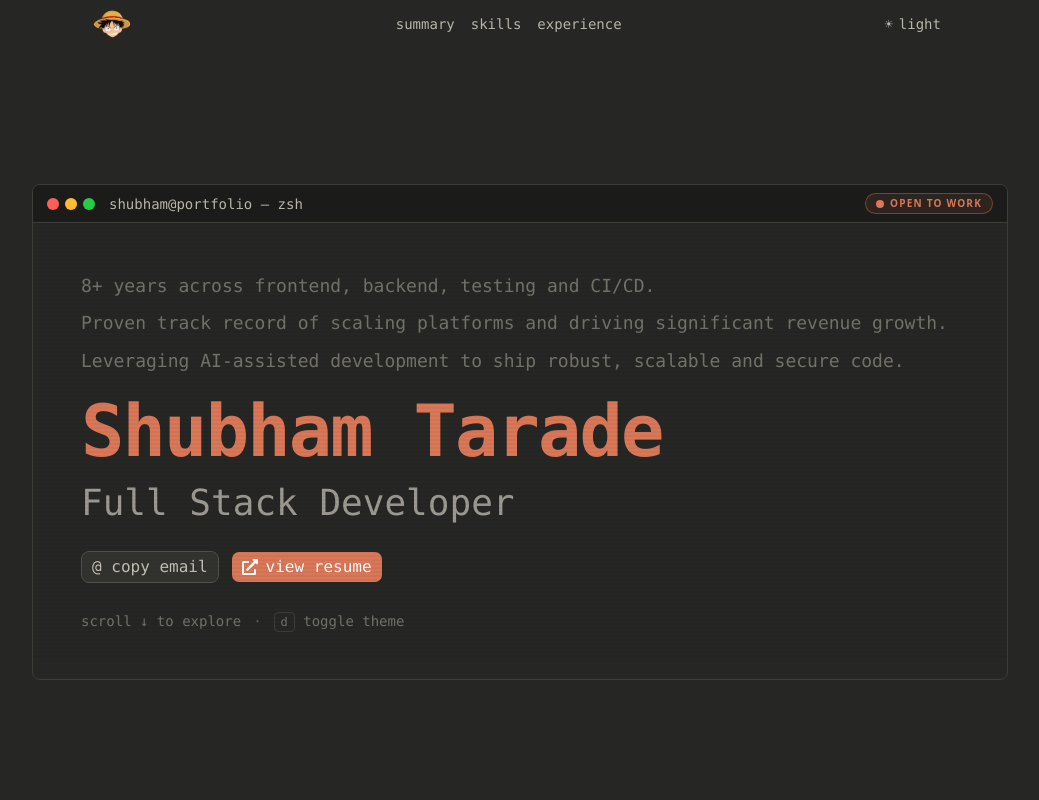
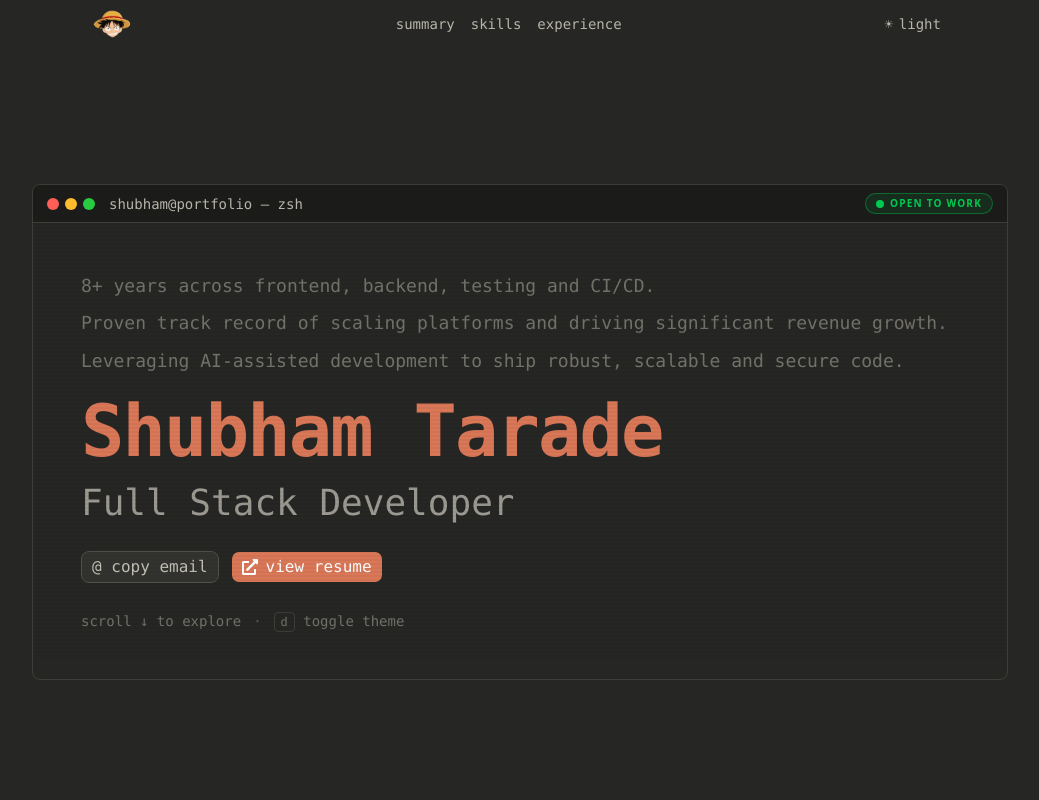
Before and after one commit to coder-shanks/shubham-tarade, a React (Vite) app: page / in a window 1280 px wide. Shown: the top 800 px of the page, without its empty margins (120-1159 px from the left). Built offline with nearby package versions, Linux system fonts and the light colour scheme.

Commit message:
feat: update "Open to work" badge styling with green color scheme

```diff
--- a/src/components/portfolio/Hero.tsx
+++ b/src/components/portfolio/Hero.tsx
@@ -77,10 +77,10 @@ export function Hero() {
           <span className="font-mono text-sm text-muted-foreground ml-2 select-none">
             shubham@portfolio — zsh
           </span>
-          <span className="ml-auto inline-flex items-center gap-1.5 rounded-full border border-primary/40 bg-primary/10 px-2.5 py-0.5 text-[10px] font-semibold uppercase tracking-[0.12em] text-primary">
+          <span className="ml-auto inline-flex items-center gap-1.5 rounded-full border border-green-500/40 bg-green-500/10 px-2.5 py-0.5 text-[10px] font-semibold uppercase tracking-[0.12em] text-green-500">
             <span className="relative flex h-2 w-2">
-              <span className="absolute inline-flex h-full w-full animate-ping rounded-full bg-primary/70" />
-              <span className="relative inline-flex h-2 w-2 rounded-full bg-primary" />
+              <span className="absolute inline-flex h-full w-full animate-ping rounded-full bg-green-500/70" />
+              <span className="relative inline-flex h-2 w-2 rounded-full bg-green-500" />
             </span>
             Open to work
           </span>
```
